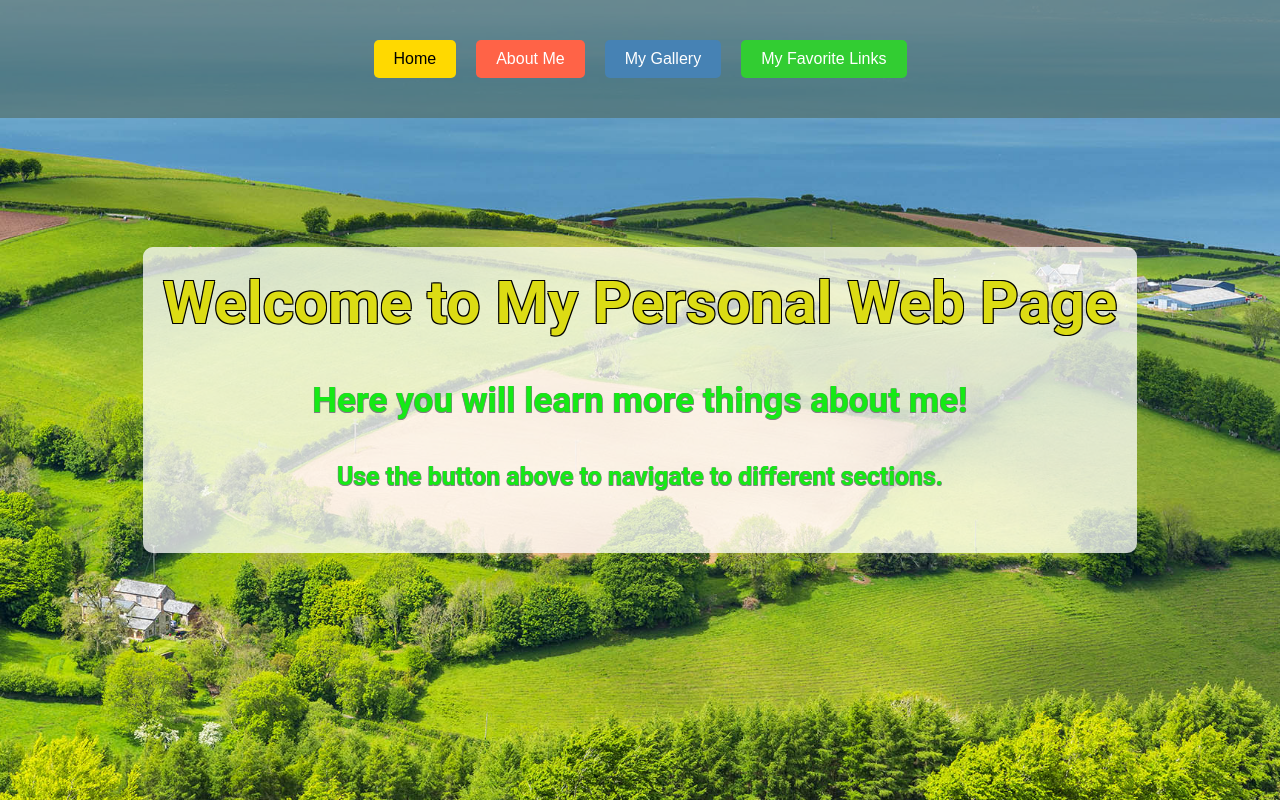
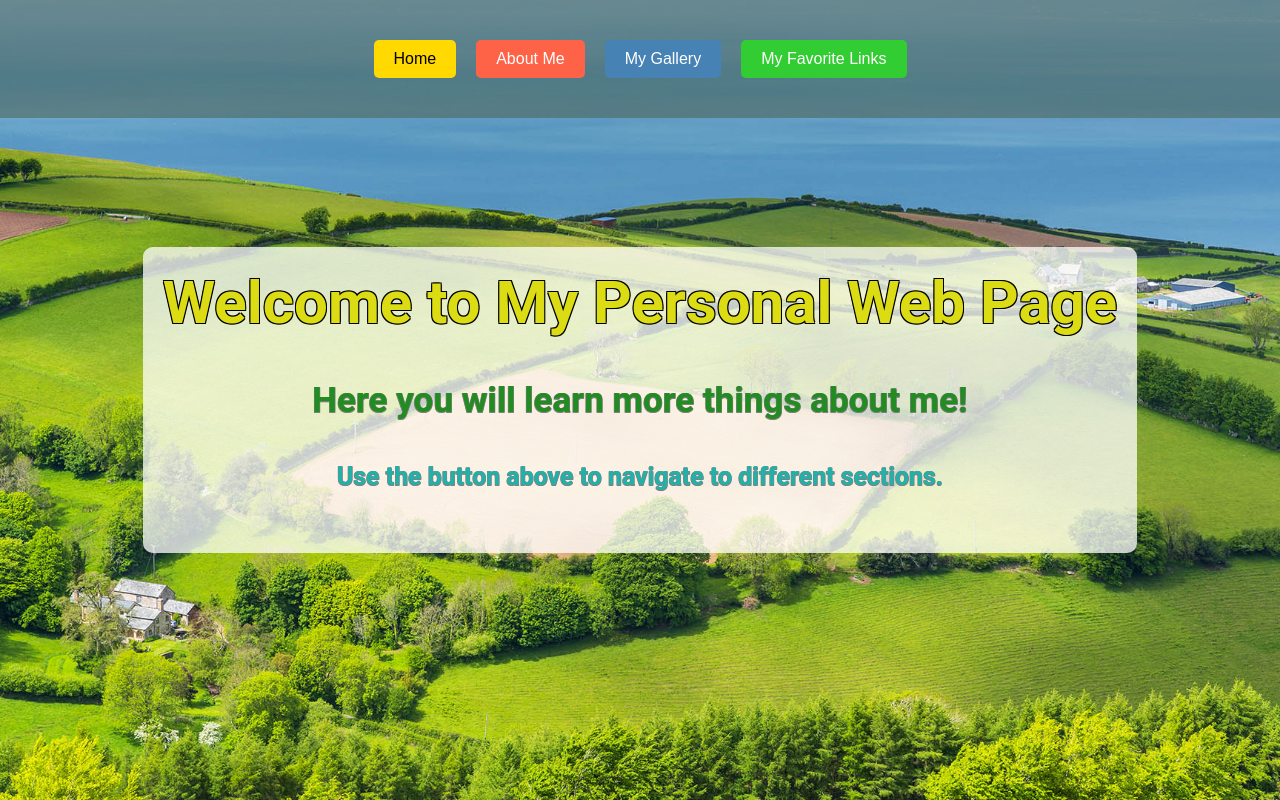
Before and after one commit to manli03/manli03.github.io, a plain HTML site: page Personal Web Page/index.html in a window 1280 px wide. Drawn offline with Linux system fonts and the light colour scheme.

Commit message:
change text color

```diff
--- a/Personal Web Page/css/styles.css
+++ b/Personal Web Page/css/styles.css
@@ -8,8 +8,12 @@ h1 {
     margin-top: 0;
 }
 
-h3, h5 {
-    color: rgb(21, 234, 21);
+h5 {
+    color: lightseagreen;
+}
+
+h3 {
+    color: forestgreen;
 }
 
 .texts {
```
